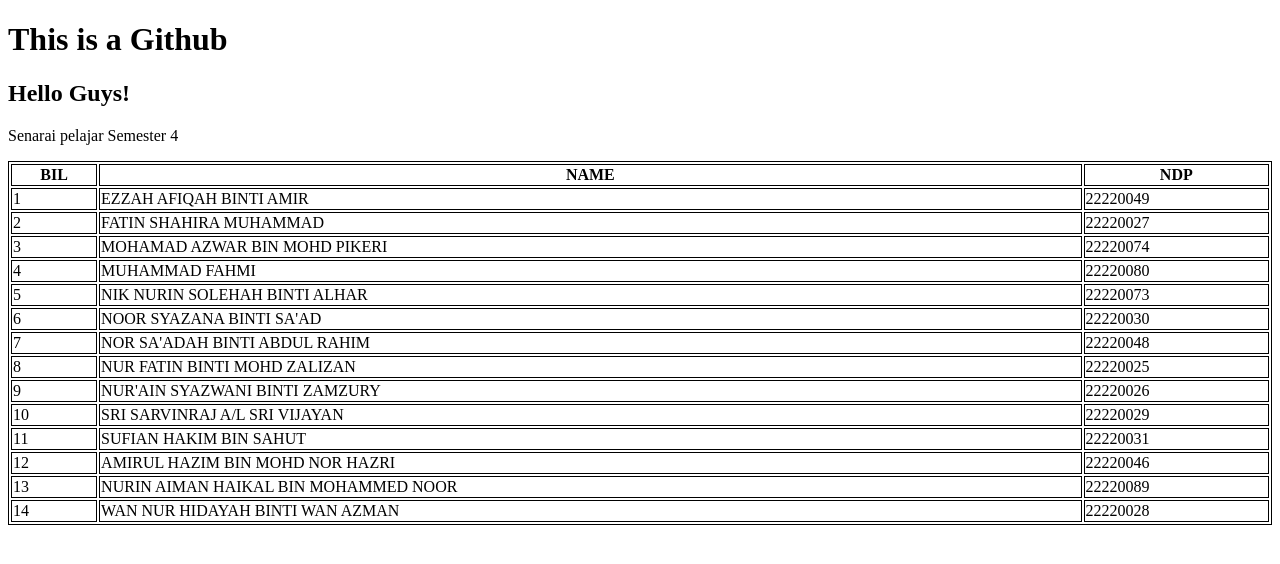
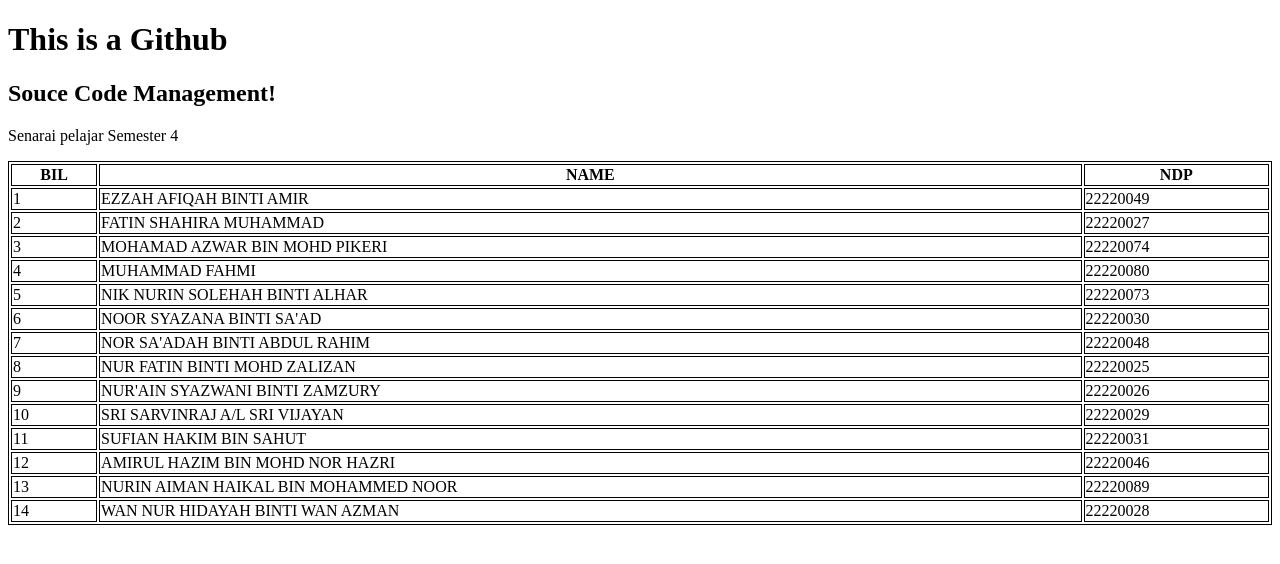
Before and after one commit to aimandakner/amalifinalio, a plain HTML site: page index.html in a window 1280 px wide. Drawn offline with Linux system fonts and the light colour scheme.

Commit message:
Source Code Management

```diff
--- a/index.html
+++ b/index.html
@@ -10,7 +10,7 @@ table, th, td {
 <body>
 
 <h1>This is a Github</h1>
-<h2>Hello Guys!</h2>
+<h2>Souce Code Management!</h2>
 <p>Senarai pelajar Semester 4</p>
 
 <table style="width:100%">
```
